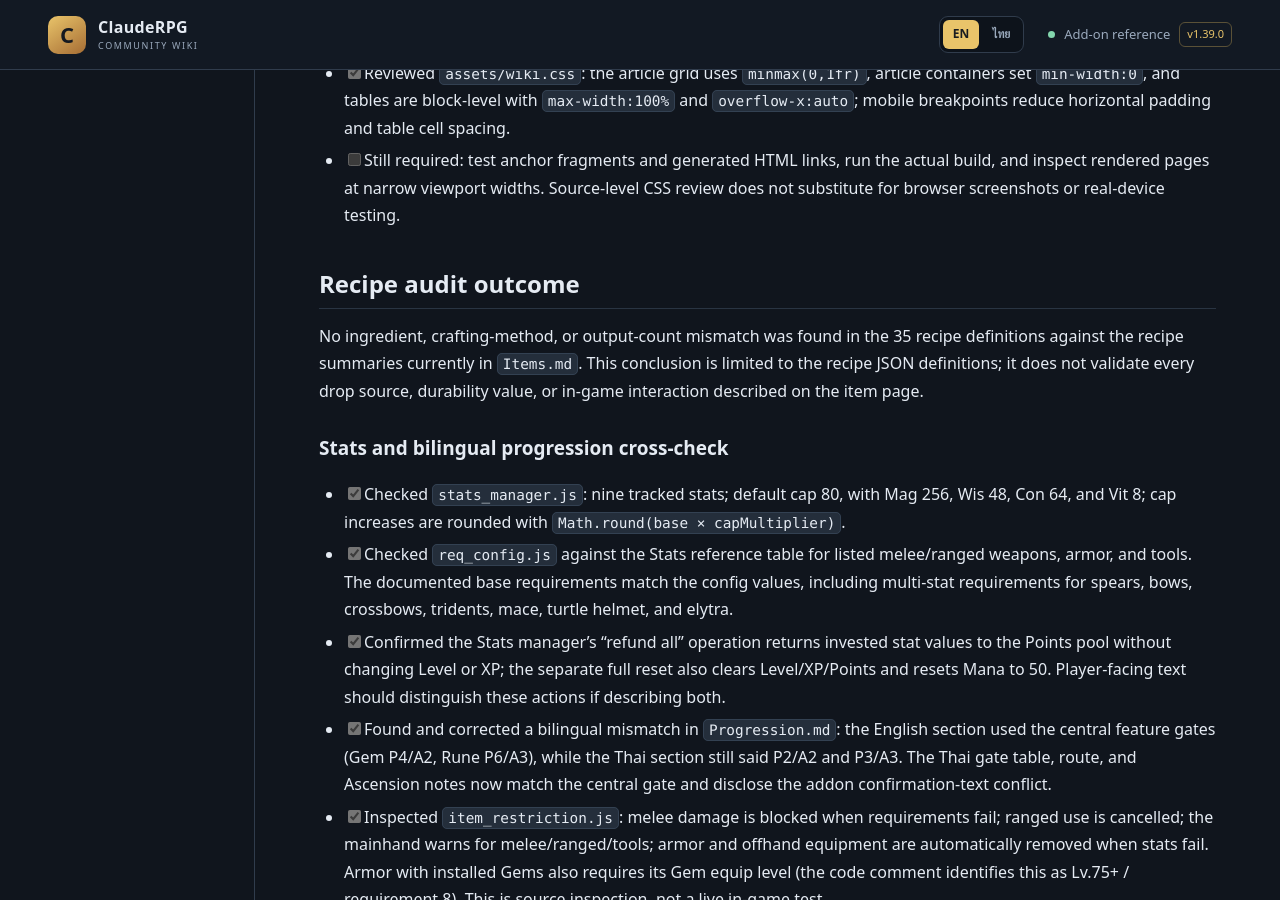
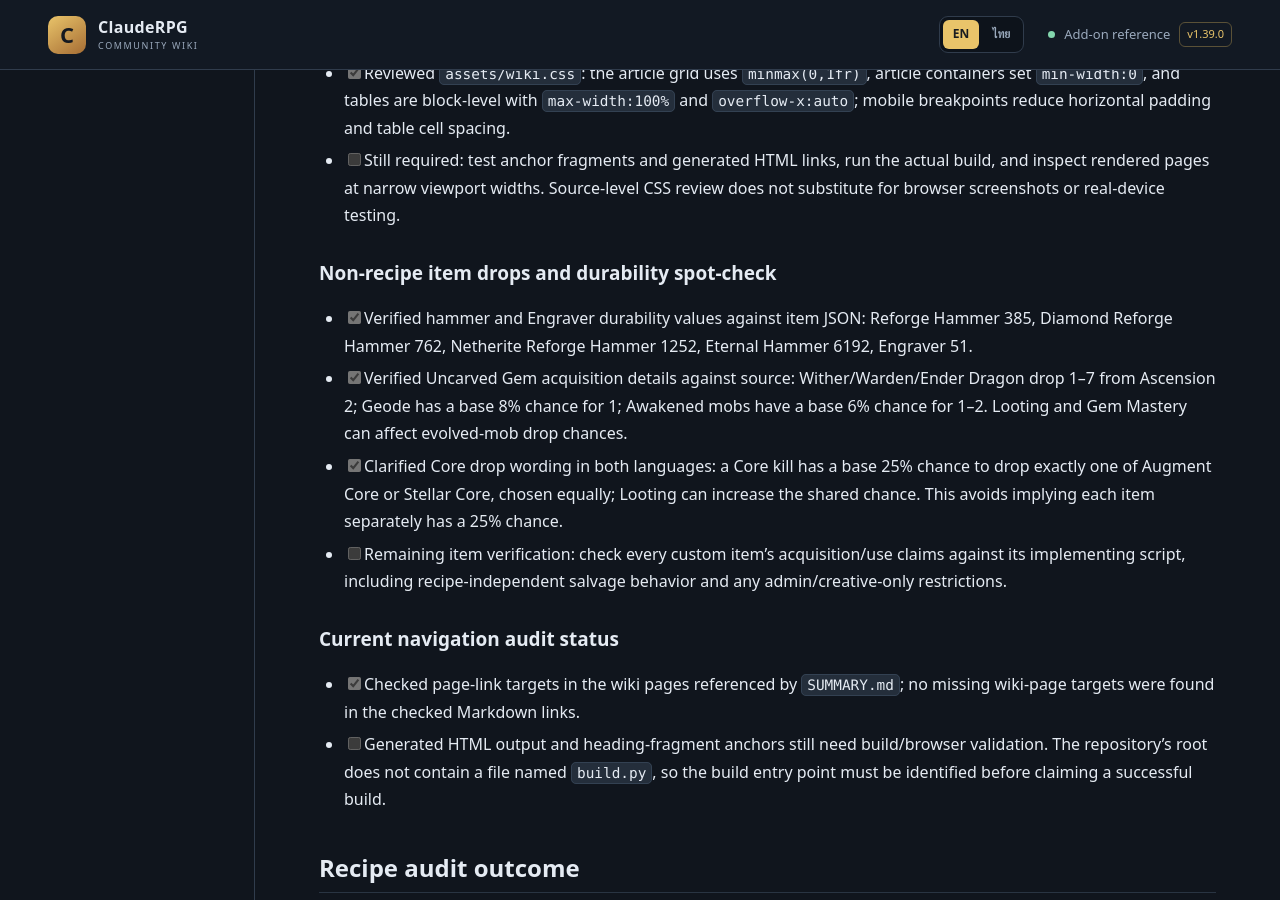
Before and after one commit to miniTorch25/ClaudeRPG-Wiki-V2, a Jekyll site: the page built from CONTENT-GAP-AUDIT.md, in a window 1280 px wide and 900 px high, scrolled down 3931 px. Built offline with Jekyll 4.4.1, drawn with Linux system fonts in a browser that asks for light colours; our own code applies the rules of GitHub Pages for plain Markdown files.

Commit message:
docs: record item drop and durability verification

```diff
--- a/CONTENT-GAP-AUDIT.md
+++ b/CONTENT-GAP-AUDIT.md
@@ -89,6 +89,20 @@ The v1.39.0 addon package was retrieved from the Library and inspected directly.
 - [x] Reviewed `assets/wiki.css`: the article grid uses `minmax(0,1fr)`, article containers set `min-width:0`, and tables are block-level with `max-width:100%` and `overflow-x:auto`; mobile breakpoints reduce horizontal padding and table cell spacing.
 - [ ] Still required: test anchor fragments and generated HTML links, run the actual build, and inspect rendered pages at narrow viewport widths. Source-level CSS review does not substitute for browser screenshots or real-device testing.
 
+
+
+### Non-recipe item drops and durability spot-check
+
+- [x] Verified hammer and Engraver durability values against item JSON: Reforge Hammer 385, Diamond Reforge Hammer 762, Netherite Reforge Hammer 1252, Eternal Hammer 6192, Engraver 51.
+- [x] Verified Uncarved Gem acquisition details against source: Wither/Warden/Ender Dragon drop 1–7 from Ascension 2; Geode has a base 8% chance for 1; Awakened mobs have a base 6% chance for 1–2. Looting and Gem Mastery can affect evolved-mob drop chances.
+- [x] Clarified Core drop wording in both languages: a Core kill has a base 25% chance to drop exactly one of Augment Core or Stellar Core, chosen equally; Looting can increase the shared chance. This avoids implying each item separately has a 25% chance.
+- [ ] Remaining item verification: check every custom item's acquisition/use claims against its implementing script, including recipe-independent salvage behavior and any admin/creative-only restrictions.
+
+### Current navigation audit status
+
+- [x] Checked page-link targets in the wiki pages referenced by `SUMMARY.md`; no missing wiki-page targets were found in the checked Markdown links.
+- [ ] Generated HTML output and heading-fragment anchors still need build/browser validation. The repository's root does not contain a file named `build.py`, so the build entry point must be identified before claiming a successful build.
+
 ## Recipe audit outcome
 
 No ingredient, crafting-method, or output-count mismatch was found in the 35 recipe definitions against the recipe summaries currently in `Items.md`. This conclusion is limited to the recipe JSON definitions; it does not validate every drop source, durability value, or in-game interaction described on the item page.
```
